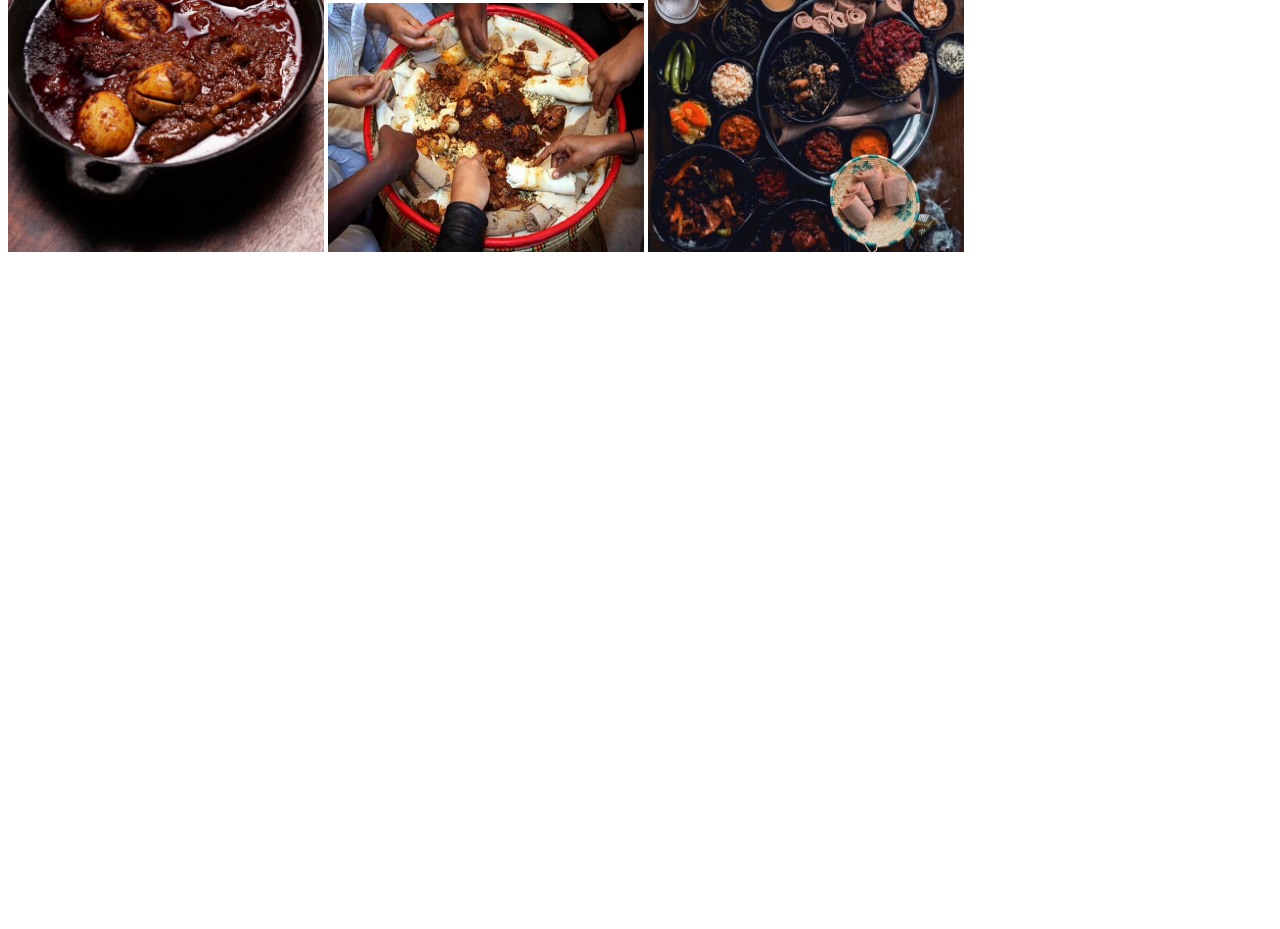
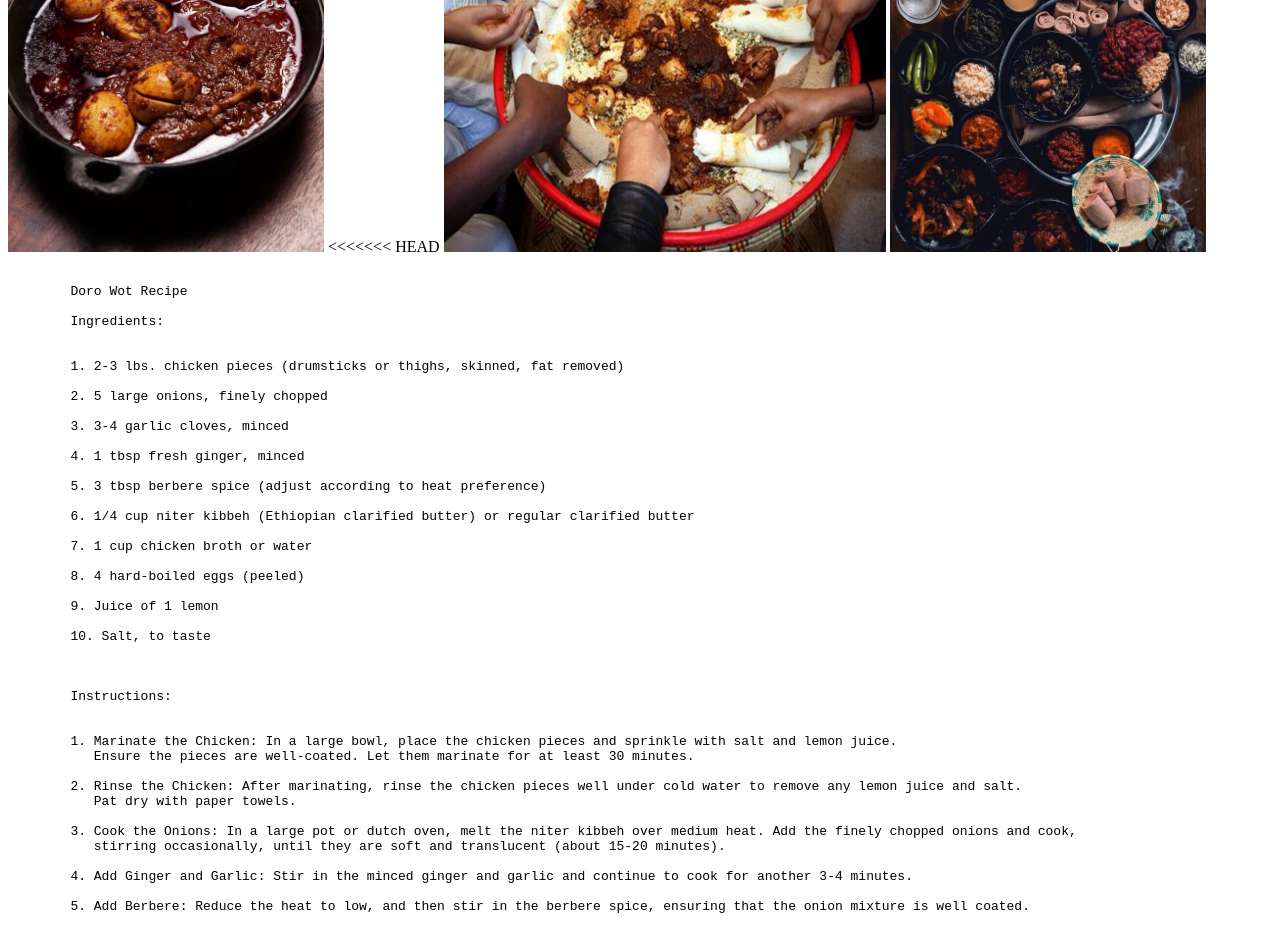
Before and after one commit to bezilule/terraform-beginner-bootcamp-2023, a plain HTML site: page public/doro-wot/index.html in a window 1280 px wide. Shown: the part 248-1177 px from the top of the page. Before the commit the page ends 800 px from the top, so only its background shows below. Drawn offline with Linux system fonts and the light colour scheme.

```diff
--- a/public/doro-wot/index.html
+++ b/public/doro-wot/index.html
@@ -1,13 +1,79 @@
-Hello <!DOCTYPE html>
+<!DOCTYPE html>
 <html lang="en">
 <head>
     <meta charset="UTF-8">
     <meta name="viewport" content="width=device-width, initial-scale=1.0">
+<<<<<<< HEAD
+    <title>Making Ethiopian Dish Doro Wot!</title>
+=======
     <title>Ethiopia Dish Doro Wot!</title>
+>>>>>>> main
 </head>
 <body>
     <h1>Ethiopian Dish Doro Wot</h1>
     <img src="/assets/doro-wot-image.jpg" width="25%"/>
+<<<<<<< HEAD
+    <img src="/assets/doro-wot-dish-image.png" width="35%"/>
+    <img src="/assets/doro-wot-serving-image.jpg" width="25%"/>
+    <pre><code>
+        Doro Wot Recipe
+
+        Ingredients:
+
+
+        1. 2-3 lbs. chicken pieces (drumsticks or thighs, skinned, fat removed)
+
+        2. 5 large onions, finely chopped
+
+        3. 3-4 garlic cloves, minced
+
+        4. 1 tbsp fresh ginger, minced
+
+        5. 3 tbsp berbere spice (adjust according to heat preference)
+
+        6. 1/4 cup niter kibbeh (Ethiopian clarified butter) or regular clarified butter
+
+        7. 1 cup chicken broth or water
+
+        8. 4 hard-boiled eggs (peeled)
+
+        9. Juice of 1 lemon
+
+        10. Salt, to taste
+
+
+
+        Instructions:
+
+
+        1. Marinate the Chicken: In a large bowl, place the chicken pieces and sprinkle with salt and lemon juice.
+           Ensure the pieces are well-coated. Let them marinate for at least 30 minutes.
+
+        2. Rinse the Chicken: After marinating, rinse the chicken pieces well under cold water to remove any lemon juice and salt.
+           Pat dry with paper towels.
+
+        3. Cook the Onions: In a large pot or dutch oven, melt the niter kibbeh over medium heat. Add the finely chopped onions and cook,
+           stirring occasionally, until they are soft and translucent (about 15-20 minutes).
+
+        4. Add Ginger and Garlic: Stir in the minced ginger and garlic and continue to cook for another 3-4 minutes.
+
+        5. Add Berbere: Reduce the heat to low, and then stir in the berbere spice, ensuring that the onion mixture is well coated.
+
+        6. Add the Chicken: Place the rinsed chicken pieces into the pot, making sure to cover them with the onion and spice mixture.
+
+        7. Add Liquid: Pour in the chicken broth or water, ensuring the chicken pieces are submerged. If needed, you can add a bit more water or broth.
+
+        8. Simmer: Cover the pot and let it simmer on low heat for about 45 minutes to 1 hour, or until the chicken is tender and cooked through.
+
+        9. Add Eggs: About 10 minutes before the stew is ready, gently cut slits into the hard-boiled eggs and place them into the pot, ensuring
+           they're submerged and can absorb the flavors of the sauce.
+
+        10. Serve: Once the chicken is cooked and the sauce has thickened to your liking, season with additional salt if needed.
+            Serve the Doro Wot hot, traditionally over injera.
+
+    </code></pre>
+=======
     <img src="/assets/doro-wot-dish-image.png" width="25%"/>
     <img src="/assets/doro-wot-serving-image.jpg" width="25%"/>
+>>>>>>> main
 </html>
```
Also changed, not shown: 2 other files.
